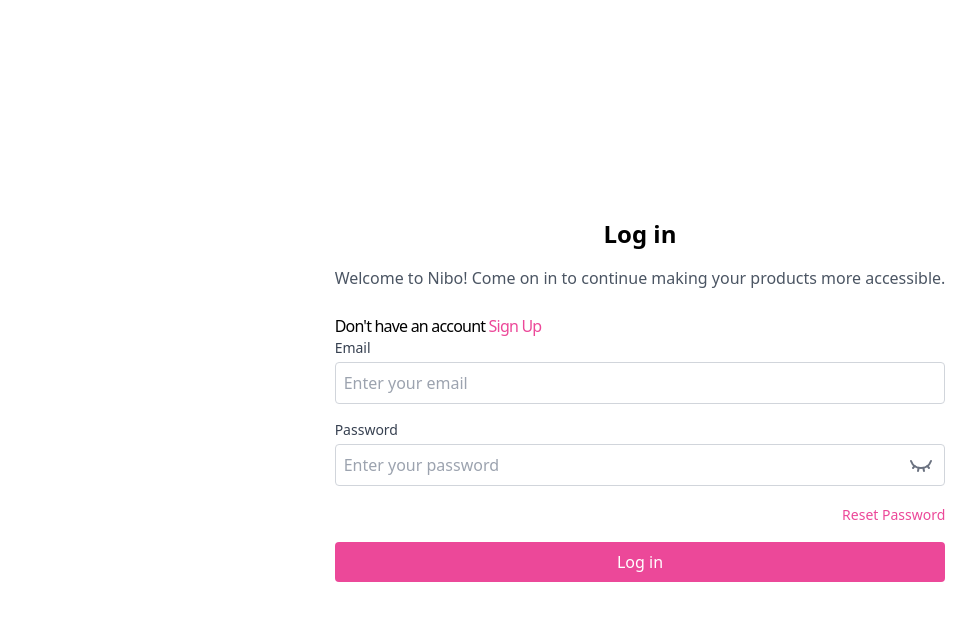
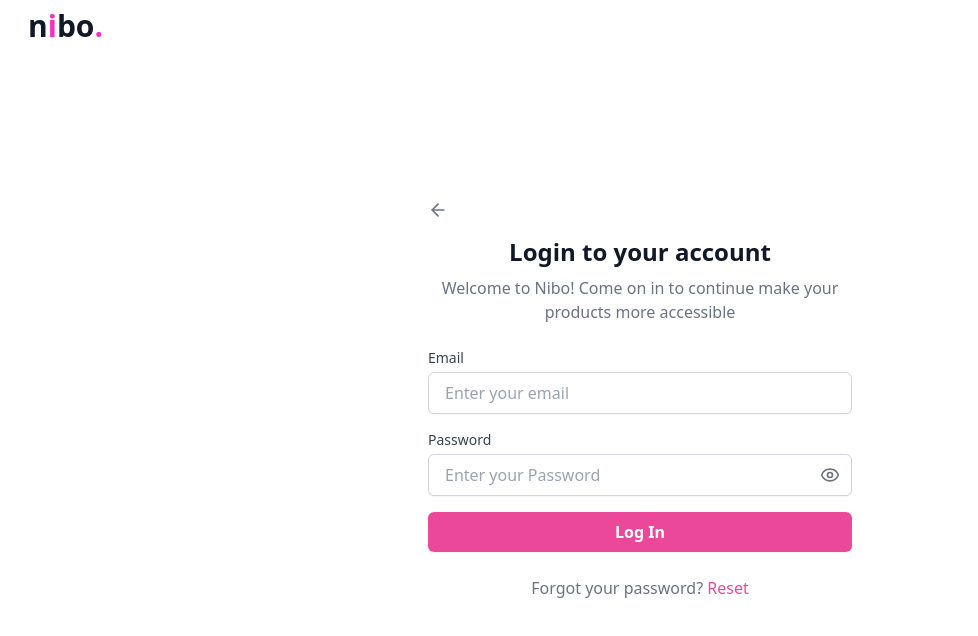
Before and after one commit to niboapp/nibo-web, a React (Vite) app: page /login in a window 1280 px wide. Shown: the top 636 px of the page, without its empty margins (0-978 px from the left). Built offline with nearby package versions, Linux system fonts and the light colour scheme; no server answers.

Commit message:
refactor: Remove bad practise in code and make minor design improvements.

```diff
--- a/src/components/MapComponent.tsx
+++ b/src/components/MapComponent.tsx
@@ -25,15 +25,14 @@
 const useGoogleMaps = (apiKey: string) => {
   const [isLoaded, setIsLoaded] = useState(false);
   const [error, setError] = useState<string | null>(null);
-  const formattedKey = apiKey.slice(0, apiKey.length - 1);
-  console.log(formattedKey);
+  console.log(apiKey);
   useEffect(() => {
     if (window.google?.maps) {
       setIsLoaded(true);
       return;
     }
     const script = document.createElement("script");
-    script.src = `https://maps.googleapis.com/maps/api/js?key=${formattedKey}&libraries=places,marker`;
+    script.src = `https://maps.googleapis.com/maps/api/js?key=${apiKey}&libraries=places,marker`;
     script.async = true;
     script.defer = true;
 
--- a/src/pages/auth/LoginPage.tsx
+++ b/src/pages/auth/LoginPage.tsx
@@ -1,7 +1,7 @@
 import React, { useState } from "react";
-import { Eye, EyeClosed } from "lucide-react";
+import { ArrowLeft, Eye, EyeOff } from "lucide-react";
 import { useForm, SubmitHandler } from "react-hook-form";
-import { useNavigate, Link } from "react-router-dom";
+import { Link, useNavigate } from "react-router-dom";
 import { LoginFormInputs } from "../../types/auth";
 import { authService } from "../../api/auth";
 import { useMutation } from "@apollo/client";
@@ -26,7 +26,7 @@
         authService.setToken(data.logIn.token);
         localStorage.removeItem("userId");
         localStorage.setItem("userId", data.logIn.user.id);
-        saveManufacturer(data.logIn.user.manufacturers[0].id);
+        saveManufacturer(data?.logIn?.user?.manufacturers[0].id || "");
         navigate("/dashboard/main");
         toast("Successfully logged in");
       }
@@ -39,7 +39,7 @@
     },
   });
 
-  const [showPassword, setShowPassword] = useState(false);
+  const [passwordVisible, setPasswordVisible] = useState(false);
 
   const onSubmit: SubmitHandler<LoginFormInputs> = async (data) => {
     try {
@@ -55,26 +55,42 @@
   };
 
   return (
-    <div className="flex justify-center items-center h-screen bg-white">
-      <form onSubmit={handleSubmit(onSubmit)} className="p-2">
-        <h2 className="text-2xl font-semibold mb-4 text-center">Log in</h2>
-        <p className="text-center text-gray-600 mb-6">
-          Welcome to Nibo! Come on in to continue making your products more
-          accessible.
+    <>
+      <div className="absolute top-2 left-7">
+        <h1
+          onClick={() => navigate("/")}
+          className="text-3xl font-bold text-gray-900 mb-2 cursor-pointer"
+        >
+          n<span className="text-bg-active">i</span>bo
+          <span className="text-bg-active">.</span>
+        </h1>
+      </div>
+      <div className="flex items-center justify-center min-h-screen">
+        <div className="w-full max-w-md p-3 bg-white">
+          <button
+            type="button"
+            onClick={() => navigate(-1)}
+            className="text-gray-500 mb-4 hover:text-gray-700 flex items-center"
+          >
+            <ArrowLeft className="w-5 h-5 mr-1" />
+          </button>
+
+          <h2 className="text-2xl font-semibold text-gray-900 text-center mb-2">
+            Login to your account
+          </h2>
+          <p className="text-gray-500 text-center mb-6">
+            Welcome to Nibo! Come on in to continue make your products more
+            accessible
           </p>
-        <p className="font-light tracking-tighter">
-          Don't have an account{" "}
-          <Link to="/signup" className="text-pink-500 hover:underline">
-            Sign Up
-          </Link>
-        </p>
+
           {errors.root && (
             <div className="mb-4 p-3 text-sm text-red-500 bg-red-50 rounded-md">
               {errors.root.message}
             </div>
           )}
 
-        <div className="mb-4">
+          <form onSubmit={handleSubmit(onSubmit)} className="space-y-4">
+            <div>
               <label
                 htmlFor="email"
                 className="block text-sm font-medium text-gray-700"
@@ -82,8 +98,6 @@
                 Email
               </label>
               <input
-            id="email"
-            type="email"
                 {...register("email", {
                   required: "Email is required",
                   pattern: {
@@ -91,75 +105,86 @@
                     message: "Invalid email address",
                   },
                 })}
-            className={`mt-1 block w-full border rounded p-2 ${
-              errors.email ? "border-red-500" : "border-gray-300"
-            }`}
+                type="email"
+                id="email"
                 placeholder="Enter your email"
+                className="mt-1 block w-full px-4 py-2 border border-gray-300 rounded-md shadow-sm text-gray-700 focus:ring-pink-500 focus:border-pink-500"
               />
               {errors.email && (
-            <p className="text-red-500 text-sm mt-1">{errors.email.message}</p>
+                <p className="mt-1 text-sm text-red-500">
+                  {errors.email.message}
+                </p>
               )}
             </div>
-
-        <div className="mb-4">
+            <div className="relative">
               <label
                 htmlFor="password"
                 className="block text-sm font-medium text-gray-700"
               >
                 Password
               </label>
-          <div className="relative">
               <input
-              id="password"
-              type={showPassword ? "text" : "password"}
                 {...register("password", {
                   required: "Password is required",
+                  minLength: {
+                    value: 8,
+                    message: "Password must be at least 8 characters long",
+                  },
+                  pattern: {
+                    value:
+                      /^(?=.*[a-z])(?=.*[A-Z])(?=.*\d)(?=.*[@$!%*?&])[A-Za-z\d@$!%*?&]{8,}$/,
+                    message:
+                      "Password must contain at least one uppercase letter, one lowercase letter, one number and one special character",
+                  },
                 })}
-              className={`mt-1 block w-full border rounded p-2 ${
-                errors.password ? "border-red-500" : "border-gray-300"
-              }`}
-              placeholder="Enter your password"
+                type={passwordVisible ? "text" : "password"}
+                id="password"
+                placeholder="Enter your Password"
+                className="mt-1 block w-full px-4 py-2 border border-gray-300 rounded-md shadow-sm text-gray-700 focus:ring-pink-500 focus:border-pink-500"
               />
               <button
                 type="button"
-              onClick={() => setShowPassword(!showPassword)}
-              className="absolute inset-y-0 right-3 flex items-center text-gray-500"
+                className="absolute inset-y-0 right-0 top-6 pr-3 flex items-center text-gray-500 hover:text-gray-700"
+                onClick={() => setPasswordVisible(!passwordVisible)}
               >
-              {showPassword ? <Eye /> : <EyeClosed />}
+                {passwordVisible ? (
+                  <EyeOff className="w-5 h-5" />
+                ) : (
+                  <Eye className="w-5 h-5" />
+                )}
               </button>
-          </div>
               {errors.password && (
-            <p className="text-red-500 text-sm mt-1">
+                <p className="mt-1 text-sm text-red-500">
                   {errors.password.message}
                 </p>
               )}
             </div>
 
-        <div className="text-right mb-4">
-          <Link
-            to="/forgotpassword"
-            className="text-pink-500 hover:underline text-sm"
-          >
-            Reset Password
-          </Link>
-        </div>
-
             <button
               type="submit"
               disabled={isLoading}
-          className="w-full bg-pink-500 hover:bg-pink-600 text-white py-2 rounded disabled:bg-pink-300 disabled:cursor-not-allowed"
+              className="flex items-center justify-center gap-3 w-full px-4 py-2 bg-pink-500 text-white font-semibold rounded-md shadow-sm hover:bg-pink-600 disabled:bg-pink-300 disabled:cursor-not-allowed"
             >
-          {isLoading ? (
-            <div className="flex items-center justify-center">
-              <LoadingSpinner size="sm" className="mr-2" />
-              Logging in...
-            </div>
-          ) : (
-            "Log in"
-          )}
+              {isLoading && <LoadingSpinner size="sm" />}
+              {!isLoading ? "Log In" : "Logging in.."}
             </button>
           </form>
+
+          <div className="mt-6 text-center">
+            <p className="text-gray-500">
+              Forgot your password?
+              <Link
+                to="/reset"
+                className="text-pink-500 hover:underline font-medium"
+              >
+                {" "}
+                Reset
+              </Link>
+            </p>
           </div>
+        </div>
+      </div>
+    </>
   );
 };
 
--- a/src/pages/main/Product.tsx
+++ b/src/pages/main/Product.tsx
@@ -6,6 +6,7 @@
 import { Link, useParams } from "react-router-dom";
 import Button from "../../components/ui/Button";
 import { GET_LOCATIONS, GET_PRODUCT } from "../../qraphql/queries";
+import LoadingSpinner from "../../components/LoadingSpinner";
 
 export default function ProductPage() {
   const { id } = useParams<{ id: string }>();
@@ -66,7 +67,9 @@
 
   if (locationsLoading || productLoading) {
     return (
-      <div className="flex-1 flex items-center justify-center">Loading...</div>
+      <div className="flex justify-center items-center h-screen bg-white">
+        <LoadingSpinner size="lg" />
+      </div>
     );
   }
 
--- a/src/pages/main/StorePage.tsx
+++ b/src/pages/main/StorePage.tsx
@@ -83,11 +83,11 @@
 export const StoreDetails: React.FC = () => {
   const { storeName } = useParams<{ storeName: string }>();
   const { searchTerm, setSearchTerm } = useSearch();
-
+  const validStore = storeName && decodeURIComponent(storeName);
   const { data, loading, error } = useQuery(GET_STORE_PRODUCTS, {
     variables: {
       brandStoreName: {
-        equals: storeName,
+        equals: validStore,
       },
     },
     skip: !storeName,
--- a/src/pages/main/StoresPage.tsx
+++ b/src/pages/main/StoresPage.tsx
@@ -11,7 +11,7 @@
 const StoreCard = ({ store }: { store: any }) => {
   return (
     <Link
-      to={`/${encodeURIComponent(store.brandStoreName.replace(" ", "-"))}`}
+      to={`/${encodeURIComponent(store.brandStoreName)}`}
       className="flex flex-col items-center p-4 bg-gray-50 rounded-lg shadow-sm space-y-2 hover:bg-gray-100 transition-transform transform hover:scale-105"
     >
       <img
--- a/src/qraphql/queries.ts
+++ b/src/qraphql/queries.ts
@@ -30,12 +30,16 @@
 `;
 
 export const GET_RETAILERS = gql`
-  query Locations($manufacturerId: StringFilter!) {
-    locations(where: { store: { manufacturerId: $manufacturerId } }) {
-      id
-      fullAddress
-      metaData
-      longitude
+  query Locations($id: String!) {
+    manufacturer(where: { id: $id }) {
+      stores {
+        name
+        contact
+        location {
+          fullAddress
+          longitude
+        }
+      }
     }
   }
 `;
@@ -54,9 +58,6 @@
       latitude
       longitude
       id
-      store {
-        name
-      }
     }
   }
 `;
```
Also changed, not shown: src/pages/auth/SignUpPage.tsx (+4 -4 lines), src/pages/dashboard/Dashboard.tsx (+5 -5 lines), src/pages/dashboard/retailers/AddRetailersForm.tsx (+9 -0 lines), src/pages/dashboard/retailers/RetailersList.tsx (+17 -19 lines). Lines whose indentation alone changed are shown as unchanged.
